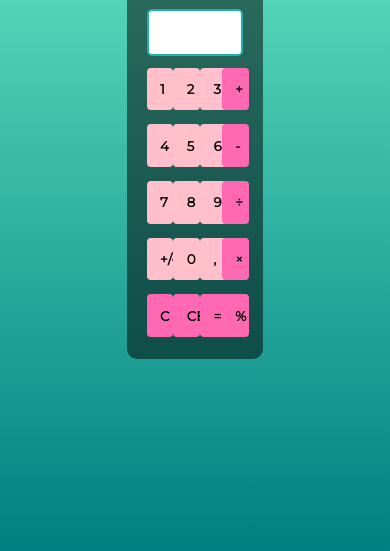
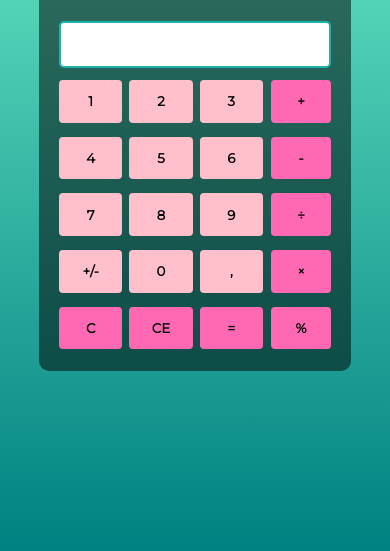
Before and after one commit to sabrinachaves/Calculadora, a plain HTML site: page index.html in a window 390 px wide. Shown: the part 293-844 px from the top of the page. Drawn offline with Linux system fonts and the light colour scheme.

Commit message:
Layout responsivo

```diff
--- a/css/style.css
+++ b/css/style.css
@@ -90,3 +90,21 @@ h1{
     font-weight: bold;
     cursor: pointer;
 }
+
+.expression{
+    display: block;
+    margin-bottom: 2%;
+    height: 19px;
+}
+
+@media(max-width: 1000px){
+    .calculator{
+        width: 60%;
+    }
+}
+
+@media(max-width: 600px ){
+    .calculator{
+        width: 80%;
+    }
+}
--- a/js/main.js
+++ b/js/main.js
@@ -48,6 +48,9 @@ keyList.forEach((elemento) => {
                 deleteDisplay();
                 deleteExpression();
             }
+            else if (e.target.textContent === "CE") {
+                display.value = display.value.slice(0,-1);
+            }
         }
     })
 })
```
